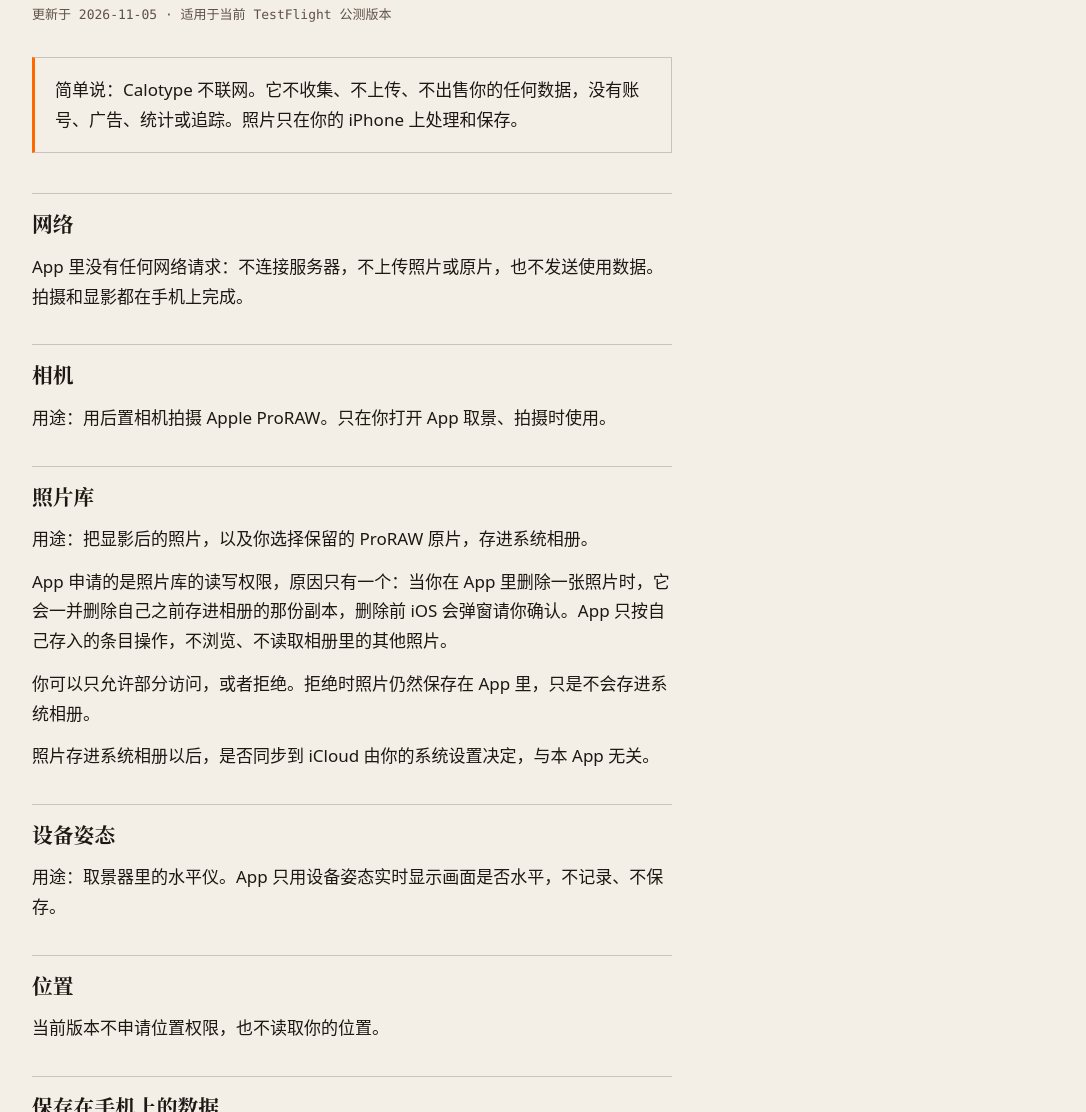
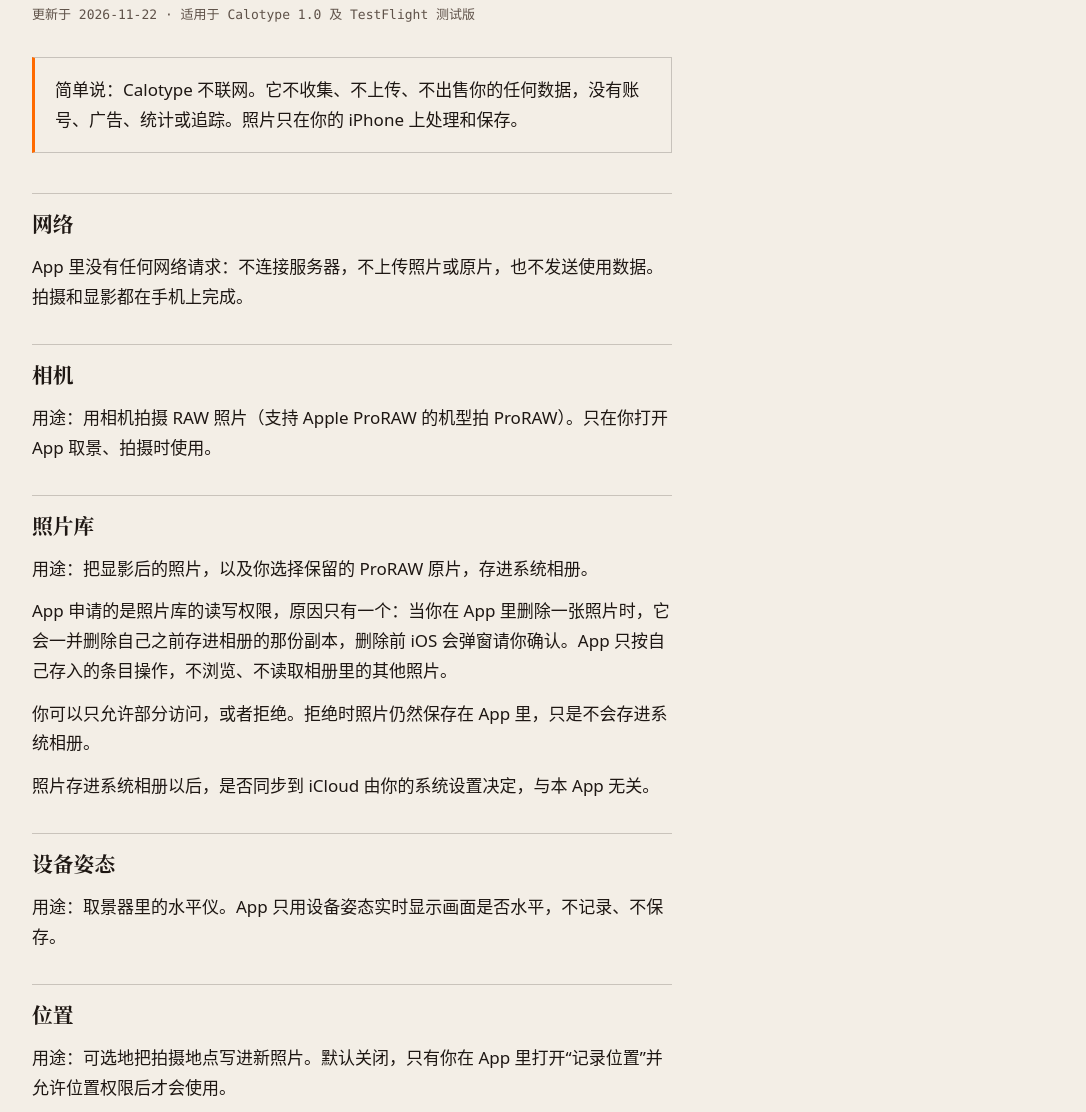
Before and after one commit to lfkdsk/calotype-site, a plain HTML site: page privacy.html in a window 1280 px wide. Shown: the part 150-1262 px from the top of the page, without its empty margins (96-1182 px from the left). Drawn offline with Linux system fonts and the light colour scheme.

Commit message:
Privacy: document optional location recording, 1.0 scope
Co-Authored-By: Claude Opus 5.5 <noreply@anthropic.com>

```diff
--- a/privacy.html
+++ b/privacy.html
@@ -48,7 +48,7 @@
 
   <main id="main" class="wrap doc">
     <h1>隐私说明</h1>
-    <p class="updated">更新于 2026-11-05 · 适用于当前 TestFlight 公测版本</p>
+    <p class="updated">更新于 2026-11-22 · 适用于 Calotype 1.0 及 TestFlight 测试版</p>
 
     <div class="summary">
       <p>简单说：Calotype 不联网。它不收集、不上传、不出售你的任何数据，没有账号、广告、统计或追踪。照片只在你的 iPhone 上处理和保存。</p>
@@ -61,7 +61,7 @@
 
     <section aria-labelledby="p-camera">
       <h2 id="p-camera">相机</h2>
-      <p>用途：用后置相机拍摄 Apple ProRAW。只在你打开 App 取景、拍摄时使用。</p>
+      <p>用途：用相机拍摄 RAW 照片（支持 Apple ProRAW 的机型拍 ProRAW）。只在你打开 App 取景、拍摄时使用。</p>
     </section>
 
     <section aria-labelledby="p-photos">
@@ -79,7 +79,8 @@
 
     <section aria-labelledby="p-location">
       <h2 id="p-location">位置</h2>
-      <p>当前版本不申请位置权限，也不读取你的位置。</p>
+      <p>用途：可选地把拍摄地点写进新照片。默认关闭，只有你在 App 里打开“记录位置”并允许位置权限后才会使用。</p>
+      <p>只在相机界面打开时定位，精度为约百米级；位置只写进照片自身的元数据（EXIF），不另外保存轨迹，也不发送到任何地方。如果系统只给了“近似位置”，App 不写入。关闭“记录位置”只影响之后拍的照片。分享时，普通分享会保留照片里的位置，带边框的分享图不包含位置。</p>
     </section>
 
     <section aria-labelledby="p-local">
```
Also changed, not shown: en/privacy.html (+3 -2 lines).
